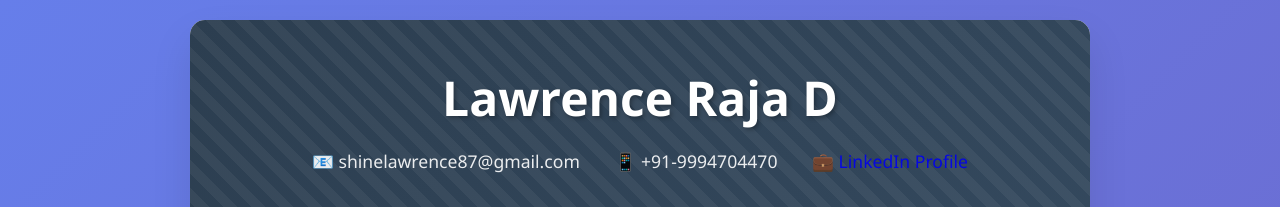
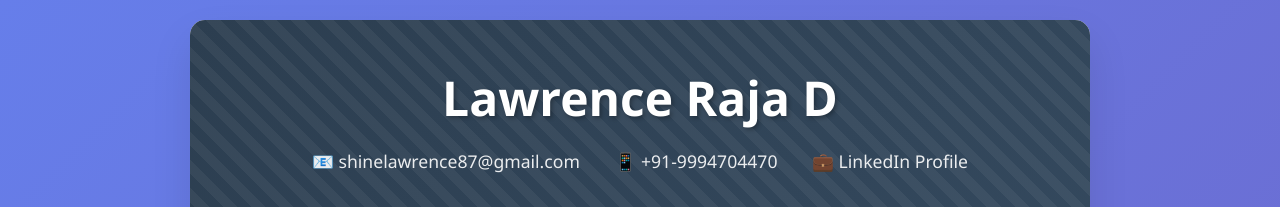
Before and after one commit to shinelawrence87/Lawrence, a plain HTML site: page index.html in a window 1280 px wide. Shown: the top 207 px of the page. Drawn offline with Linux system fonts and the light colour scheme.

Commit message:
index.html

```diff
--- a/index.html
+++ b/index.html
@@ -355,7 +355,7 @@
                     <span>📧 shinelawrence87@gmail.com</span>
                     <span>📱 +91-9994704470</span>
                     <a href="https://www.linkedin.com/in/lawrence-raja-532272224/" target="_blank">
-                      <span>💼 LinkedIn Profile</span>
+                      <span style="color: white;">💼 LinkedIn Profile</span>
                     </a>
                 </div>
                 <div class="title">Associate Manager | Full-Stack Developer | Generative AI Specialist</div>
```
